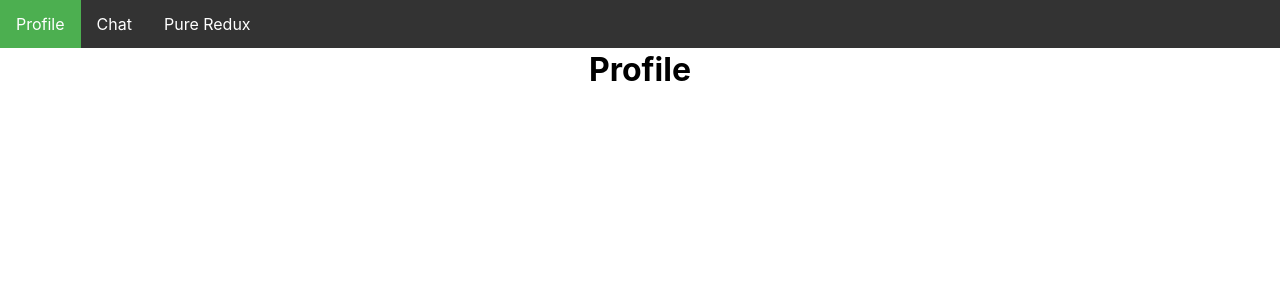
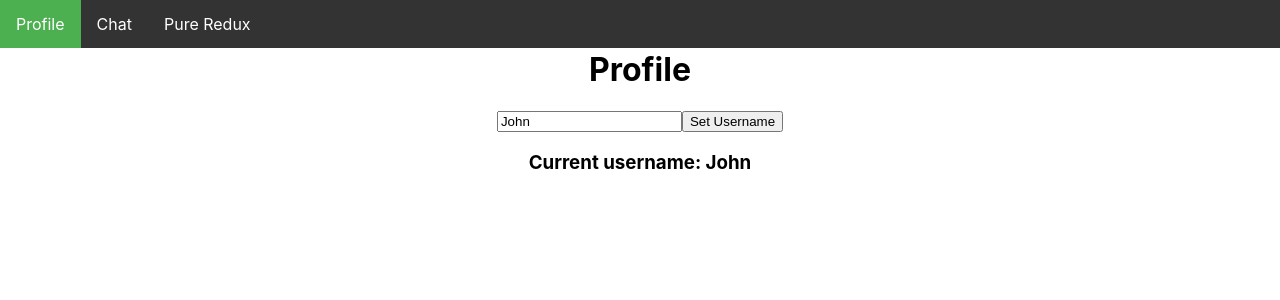
Before and after one commit to rkulinski/chat-clean, a React (Create React App) app: page /profile in a window 1280 px wide. Shown: the top 300 px of the page. Built offline with nearby package versions, Linux system fonts and the light colour scheme.

Commit message:
Save username in Redux store.

```diff
--- a/src/pages/Profile.js
+++ b/src/pages/Profile.js
@@ -1,13 +1,48 @@
 import React from "react";
+import { connect } from "react-redux";
+import { bindActionCreators } from "redux";
+import { setUsername } from "../store/actions/globalActions";
 
 class Profile extends React.Component {
+  constructor(props) {
+    super(props);
+    this.state = {
+      username: this.props.username,
+    };
+  }
+
+  onUsernameChange = (e) => {
+    this.setState({
+      username: e.target.value,
+    });
+  };
+
+  setUsername = () => {
+    this.props.setUsername(this.state.username);
+  };
+
   render() {
     return (
       <div>
         <h1>Profile</h1>
+        <input onChange={this.onUsernameChange} value={this.state.username} />
+        <button onClick={this.setUsername}>Set Username</button>
+        <h3>Current username: {this.props.username}</h3>
       </div>
     );
   }
 }
 
-export default Profile;
+const mapStateToProps = (state) => ({
+  username: state.globalReducer.username,
+});
+
+const mapDispatchToProps = (dispatch) =>
+  bindActionCreators(
+    {
+      setUsername,
+    },
+    dispatch
+  );
+
+export default connect(mapStateToProps, mapDispatchToProps)(Profile);
--- a/src/store/reducers/globalReducer.js
+++ b/src/store/reducers/globalReducer.js
@@ -1,7 +1,7 @@
 import { SET_USERNAME } from "../consts";
 
 const INIT_STATE = {
-  username: "",
+  username: "John",
 };
 
 const globalReducer = (state = INIT_STATE, action) => {
```
